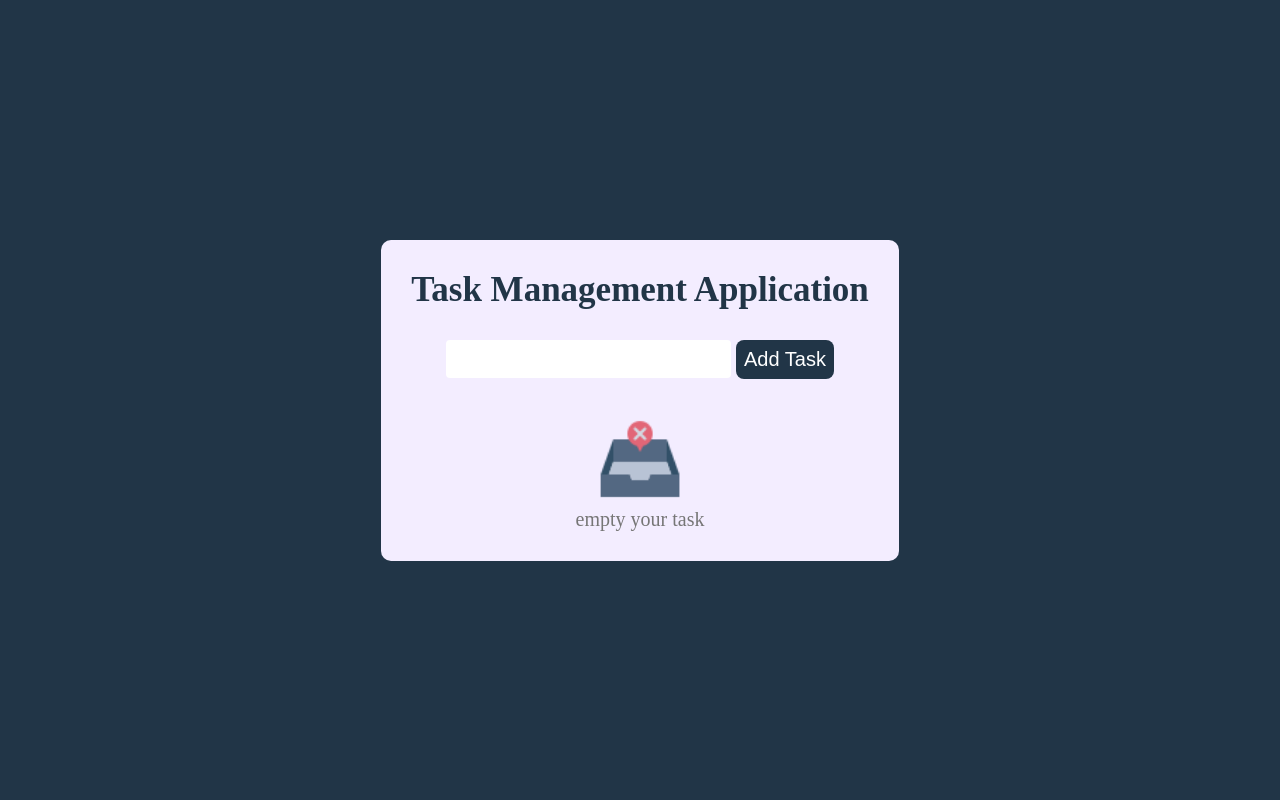
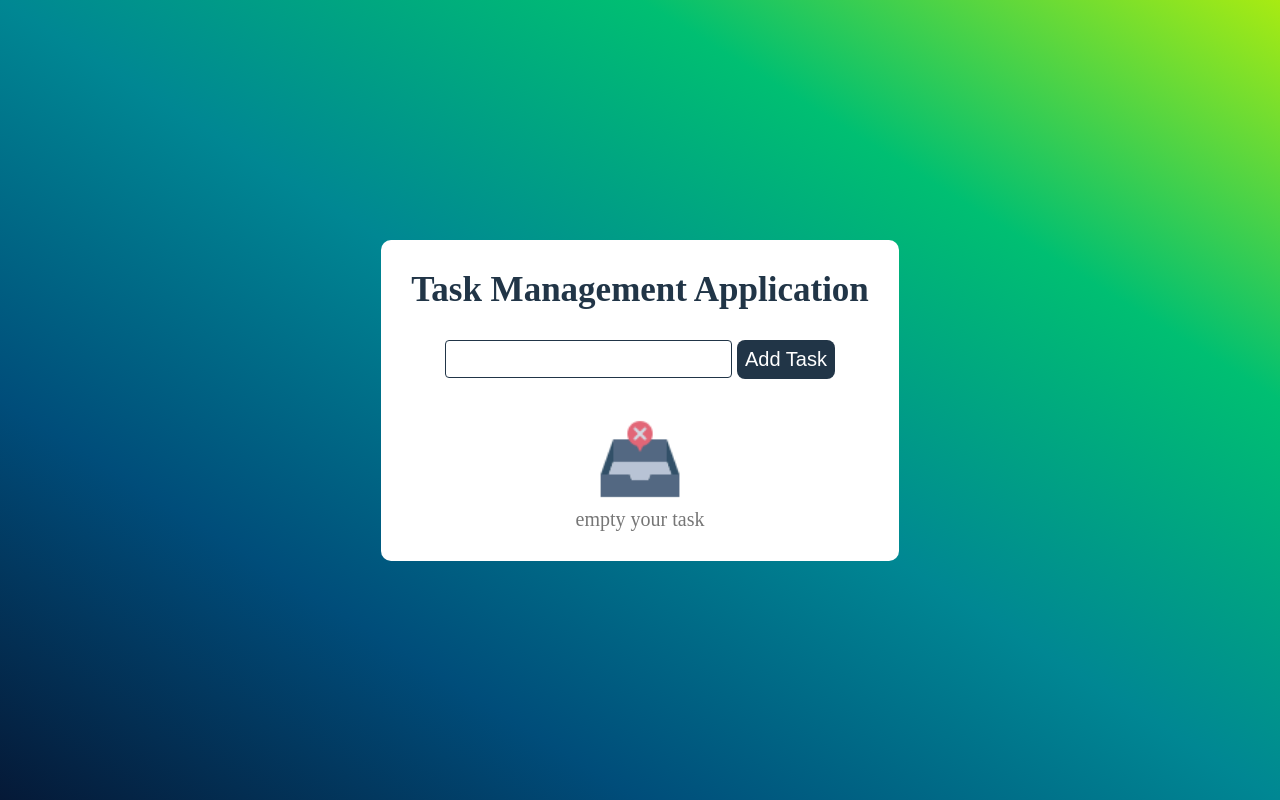
Before and after one commit to md-huda-mia/reduce-todo-app, a React (Vite) app: page / in a window 1280 px wide. Built offline with nearby package versions, Linux system fonts and the light colour scheme.

Commit message:
edit bg color

```diff
--- a/src/components/TodoApp.css
+++ b/src/components/TodoApp.css
@@ -1,6 +1,7 @@
 .todo_app {
   max-width: 600px;
-  background: #f3edff;
+  background: #fff;
+
   padding: 30px;
   border-radius: 10px;
 }
@@ -15,8 +16,8 @@
   max-width: 100%;
 }
 .input_box form > input {
-  background: #ffffff;
-  border: none;
+  background: transparent;
+  border: 1px solid #213547;
   height: 38px;
   /* max-width: 70vw; */
   margin-right: 5px;
--- a/src/index.css
+++ b/src/index.css
@@ -13,5 +13,12 @@ body {
   place-items: center;
   min-width: 320px;
   min-height: 100vh;
-  background: #213547;
+  background-image: linear-gradient(
+    to right top,
+    #051937,
+    #004d7a,
+    #008793,
+    #00bf72,
+    #a8eb12
+  );
 }
```
